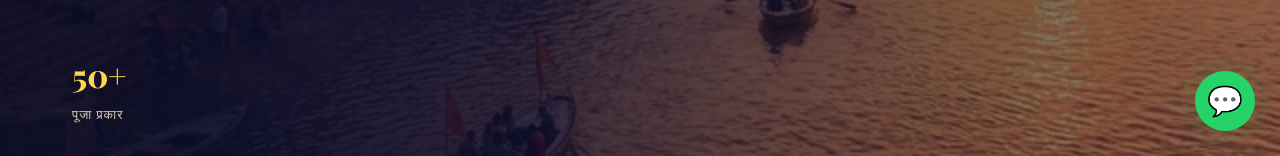
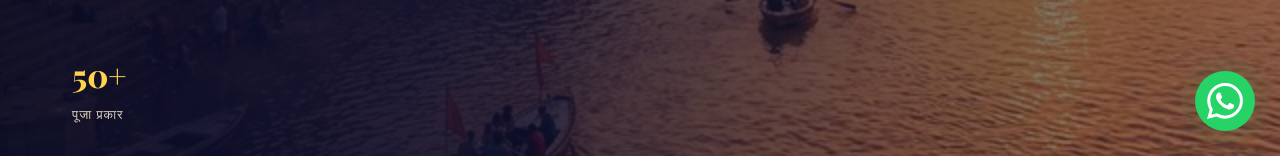
Before and after one commit to prasannanathsharma7-dot/adhbhutgyaan, a React (Vite) app: page / in a window 1280 px wide. Shown: the part 644-800 px from the top of the page. Built offline with nearby package versions, Linux system fonts and the light colour scheme; a web font is replaced by a local one.

Commit message:
whatsapp edit c1

```diff
--- a/src/components/WhatsAppFloat.jsx
+++ b/src/components/WhatsAppFloat.jsx
@@ -2,15 +2,29 @@
 
 export default function WhatsAppFloat() {
     const { t } = useLanguage();
+    const label = t('WhatsApp पर बात करें', 'Chat on WhatsApp');
+
     return (
         <a
             href={`https://wa.me/919278148269?text=${encodeURIComponent(t('नमस्कार! मैं पूजा बुक करना चाहता हूँ।', 'Hello! I would like to book a pooja.'))}`}
             target="_blank"
             rel="noreferrer"
             className="whatsapp-float"
-            aria-label="WhatsApp Chat"
+            aria-label={label}
+            title={label}
         >
-            💬
+            {/* Inline SVG instead of an emoji: renders identically on every device
+                (emoji fonts differ across Android/iOS and can show a tofu box). */}
+            <svg
+                viewBox="0 0 24 24"
+                width="60%"
+                height="60%"
+                fill="currentColor"
+                aria-hidden="true"
+                focusable="false"
+            >
+                <path d="M17.472 14.382c-.297-.149-1.758-.867-2.03-.967-.273-.099-.471-.148-.67.15-.197.297-.767.966-.94 1.164-.173.199-.347.223-.644.075-.297-.15-1.255-.463-2.39-1.475-.883-.788-1.48-1.761-1.653-2.059-.173-.297-.018-.458.13-.606.134-.133.298-.347.446-.52.149-.174.198-.298.298-.497.099-.198.05-.371-.025-.52-.075-.149-.669-1.612-.916-2.207-.242-.579-.487-.5-.669-.51l-.57-.01c-.198 0-.52.074-.792.372-.272.297-1.04 1.016-1.04 2.479 0 1.462 1.065 2.875 1.213 3.074.149.198 2.096 3.2 5.077 4.487.71.306 1.263.489 1.694.626.712.226 1.36.194 1.872.118.571-.085 1.758-.719 2.006-1.413.248-.694.248-1.289.173-1.413-.074-.124-.272-.198-.57-.347m-5.421 7.403h-.004a9.87 9.87 0 01-5.031-1.378l-.361-.214-3.741.982.998-3.648-.235-.374a9.86 9.86 0 01-1.51-5.26c.001-5.45 4.436-9.884 9.888-9.884a9.82 9.82 0 016.988 2.898 9.825 9.825 0 012.893 6.994c-.003 5.45-4.437 9.884-9.885 9.884m8.413-18.297A11.815 11.815 0 0012.05 0C5.495 0 .16 5.335.157 11.892c0 2.096.547 4.142 1.588 5.945L.057 24l6.305-1.654a11.882 11.882 0 005.683 1.448h.005c6.554 0 11.89-5.335 11.893-11.893a11.821 11.821 0 00-3.48-8.413Z" />
+            </svg>
         </a>
     );
 }
```
